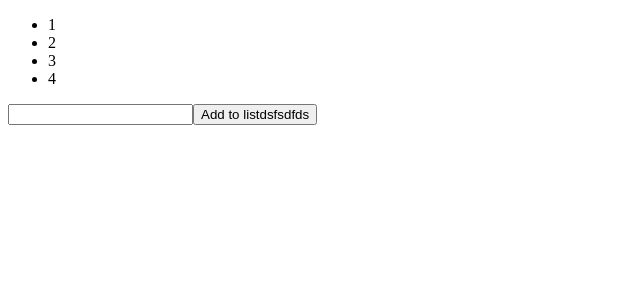
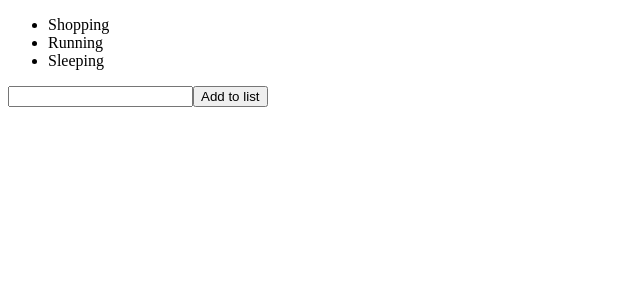
Before and after one commit to hermar98/react-test-project, a React (Create React App) app: page / in a window 1280 px wide. Shown: the top 300 px of the page, without its empty margins (0-640 px from the left). Built offline with nearby package versions, Linux system fonts and the light colour scheme.

Commit message:
KT3: useEffect and async functions - Create a fake api to simulate data fetching - Use the useEffect hook for data fetching inside component - Handling async api calls with async/await and then

```diff
--- /dev/null
+++ b/src/api/index.ts
@@ -0,0 +1,27 @@
+let todoItems = ["Shopping", "Running", "Sleeping"];
+
+export const getTodoItems = async () => {
+  return await new Promise<string[]>((resolve) =>
+    setTimeout(() => {
+      resolve(todoItems);
+    }, 1000)
+  );
+};
+
+export const addTodoItem = async (item: string) => {
+  return await new Promise<string[]>((resolve) =>
+    setTimeout(() => {
+      todoItems = [...todoItems, item];
+      resolve(todoItems);
+    }, 1000)
+  );
+};
+
+export const deleteTodoItem = async (item: string) => {
+  return await new Promise<string[]>((resolve) =>
+    setTimeout(() => {
+      todoItems = todoItems.filter((i) => i !== item);
+      resolve(todoItems);
+    }, 1000)
+  );
+};
--- a/src/components/TodoList.tsx
+++ b/src/components/TodoList.tsx
@@ -1,23 +1,42 @@
-import { useState } from "react";
+import { useEffect, useState } from "react";
+import { getTodoItems } from "../api";
 import Button from "./Button";
 import InputField from "./InputField";
 import List from "./List";
 
 const TodoList = () => {
+  // State
   const [value, setValue] = useState("");
-  const [items, setItems] = useState(["1", "2", "3", "4"]);
+  const [items, setItems] = useState<string[]>([]);
+  const [loading, setLoading] = useState(true);
 
+  // API Calls
+  useEffect(() => {
+    // Async/await
+    // const fetchData = async () => {
+    //   const todoItems = await getTodoItems();
+    //   setItems(todoItems);
+    // setLoading(false);
+    // }
+    // fetchData();
+
+    // Then
+    getTodoItems().then((items) => {
+      setItems(items);
+      setLoading(false);
+    });
+  }, []);
+
+  // Event handlers
   const handleChange = (value: string) => setValue(value);
+  const handleClick = () => setItems([...items, value]);
 
-  const handleClick = () => {
-    setItems([...items, value]);
-  };
-
+  // Rendering
   return (
     <>
-      <List items={items} />
+      {loading ? <p>Loading...</p> : <List items={items} />}
       <InputField value={value} onChange={handleChange} />
-      <Button onClick={handleClick}>Add to listdsfsdfds</Button>
+      <Button onClick={handleClick}>Add to list</Button>
     </>
   );
 };
```
